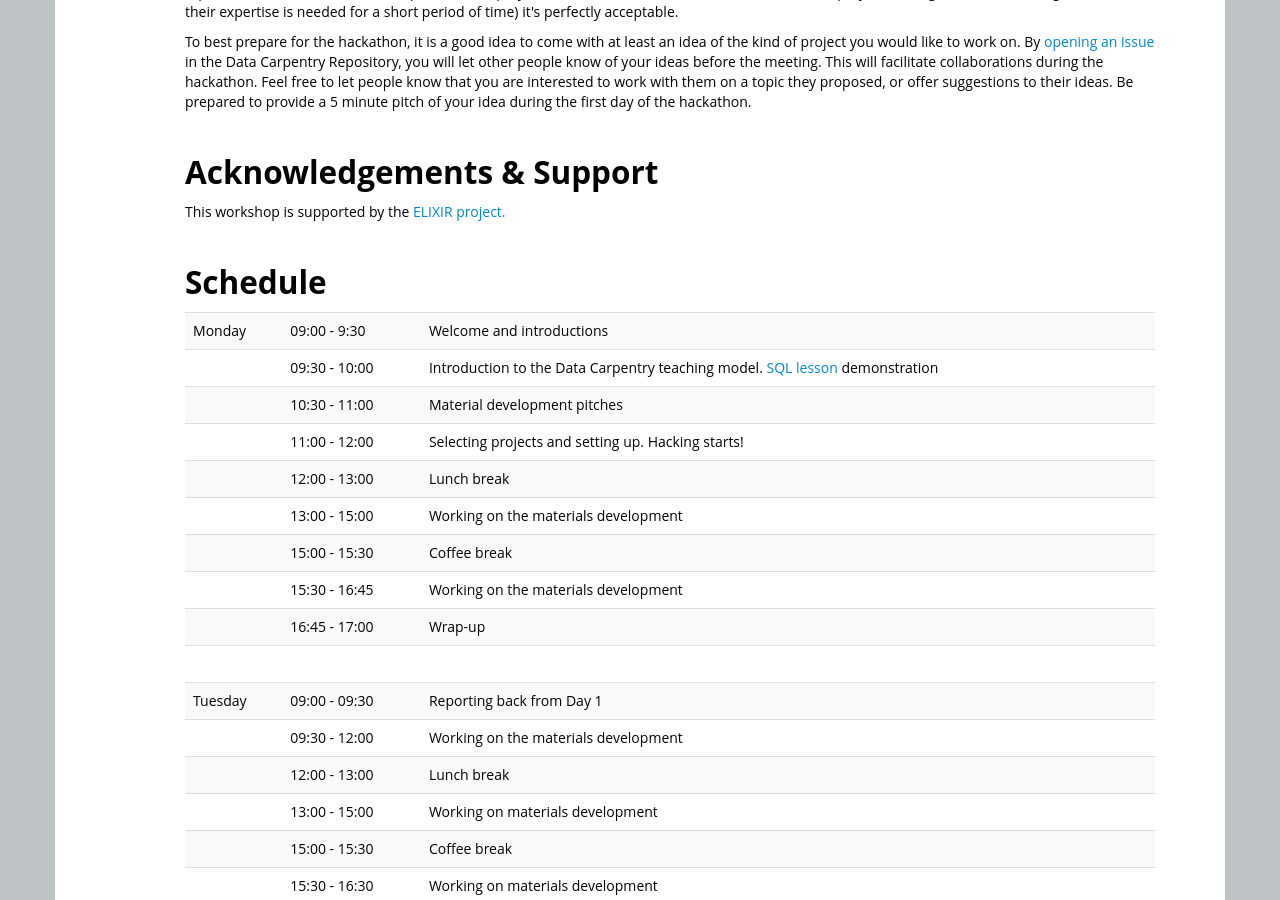
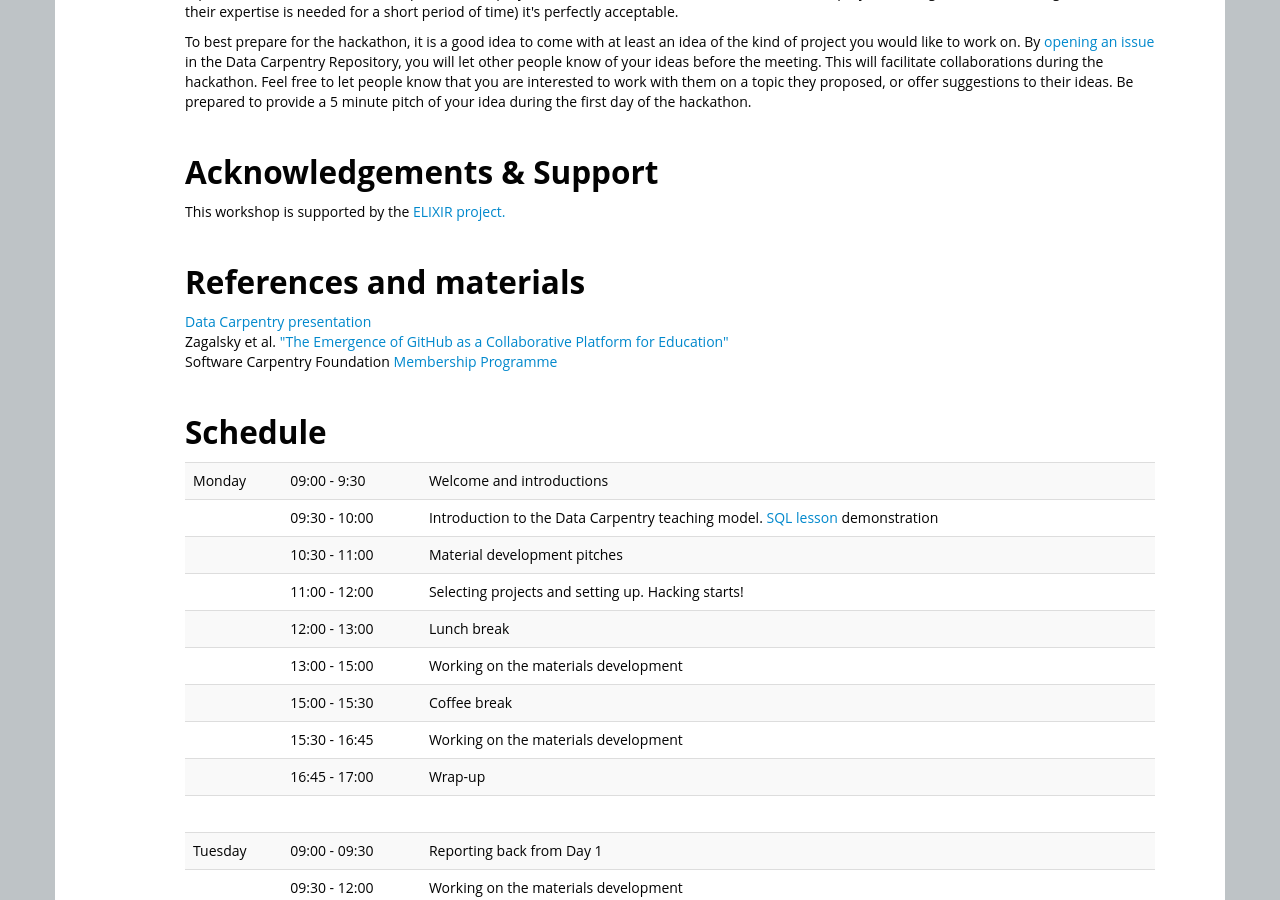
Before and after one commit to data-lessons/2015-03-16-elixir-sprint, a Jekyll site: the page built from index.html, in a window 1280 px wide and 900 px high, scrolled down 1879 px. Built offline with Jekyll 4.4.1, drawn with Linux system fonts in a browser that asks for light colours; nearby versions of some CDN libraries; library files that are not in the unit come from our copies.

Commit message:
Links to presentation, Git paper and SCF Membeship

```diff
--- a/index.html
+++ b/index.html
@@ -173,6 +173,12 @@ contact: data-carpentry@software-carpentry.org
 
 
 
+<h2>References and materials</h2>
+<div>
+<a href="https://github.com/datacarpentry/presentations/blob/master/ELIXIR_Hackathon1_Data_Carpentry.ppt?raw=true">Data Carpentry presentation</a> <br />
+Zagalsky et al. <a href="http://alexeyza.com/pdf/cscw15.pdf">"The Emergence of GitHub as a Collaborative Platform for Education"</a> <br />
+Software Carpentry Foundation <a href="http://software-carpentry.org/scf/membership.html">Membership Programme</a>
+</div>
 
 <h2>Schedule</h2>
 
```
